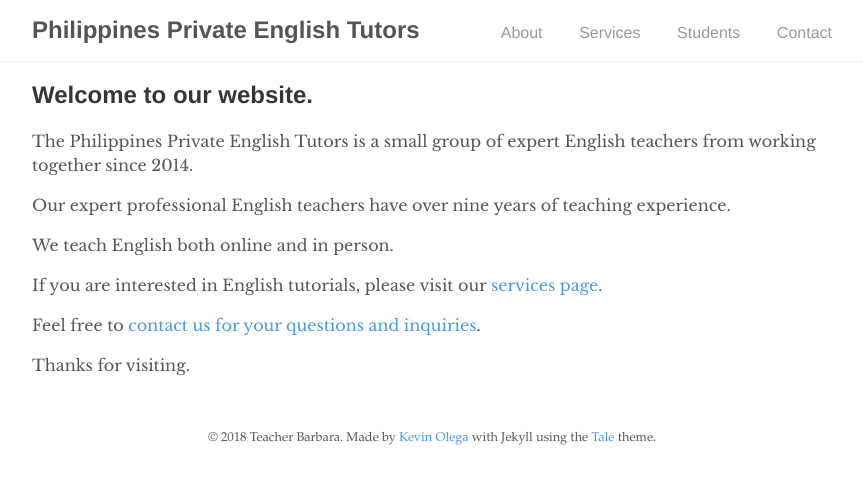
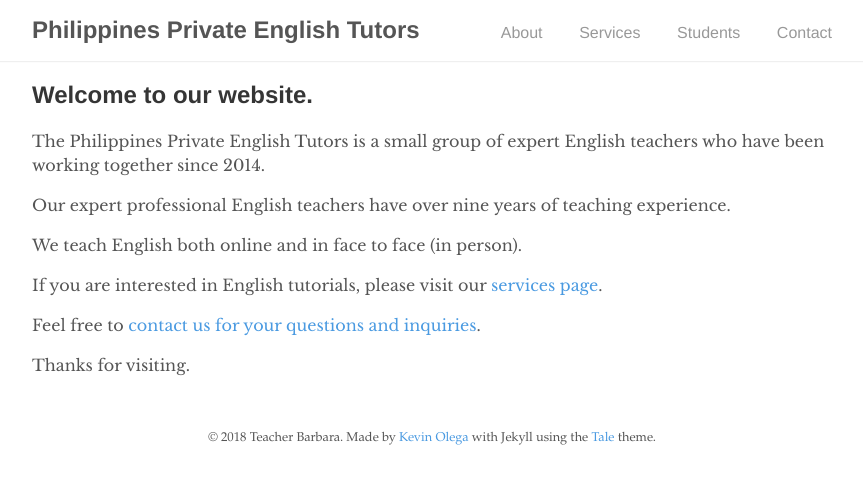
Before and after one commit to kevinolega/philippinesprivateenglishtutors, a Jekyll site: the page built from index.html, in a window 1280 px wide. Shown: the top 484 px of the page, without its empty margins (208-1071 px from the left). Built offline with Jekyll 4.4.1, drawn with Linux system fonts in a browser that asks for light colours; the list of posts is cut into pages by our own code.

Commit message:
corrections

```diff
--- a/_layouts/home.html
+++ b/_layouts/home.html
@@ -5,11 +5,11 @@ layout: default
 
 <h2>Welcome to our website.</h2>
 
-<p>The Philippines Private English Tutors is a small group of expert English teachers from working together since 2014.</p>
+<p>The Philippines Private English Tutors is a small group of expert English teachers who have been working together since 2014.</p>
 
 <p>Our expert professional English teachers have over nine years of teaching experience.</p>
 
-<p>We teach English both online and in person.</p>
+<p>We teach English both online and in face to face (in person).</p>
 
 <p>If you are interested in English tutorials, please visit our <a href="{{ '/services' | prepend: site.baseurl }}">services page</a>.</p>
 
```
Also changed, not shown: about.md (+1 -1 lines), contact.md (+2 -0 lines).
